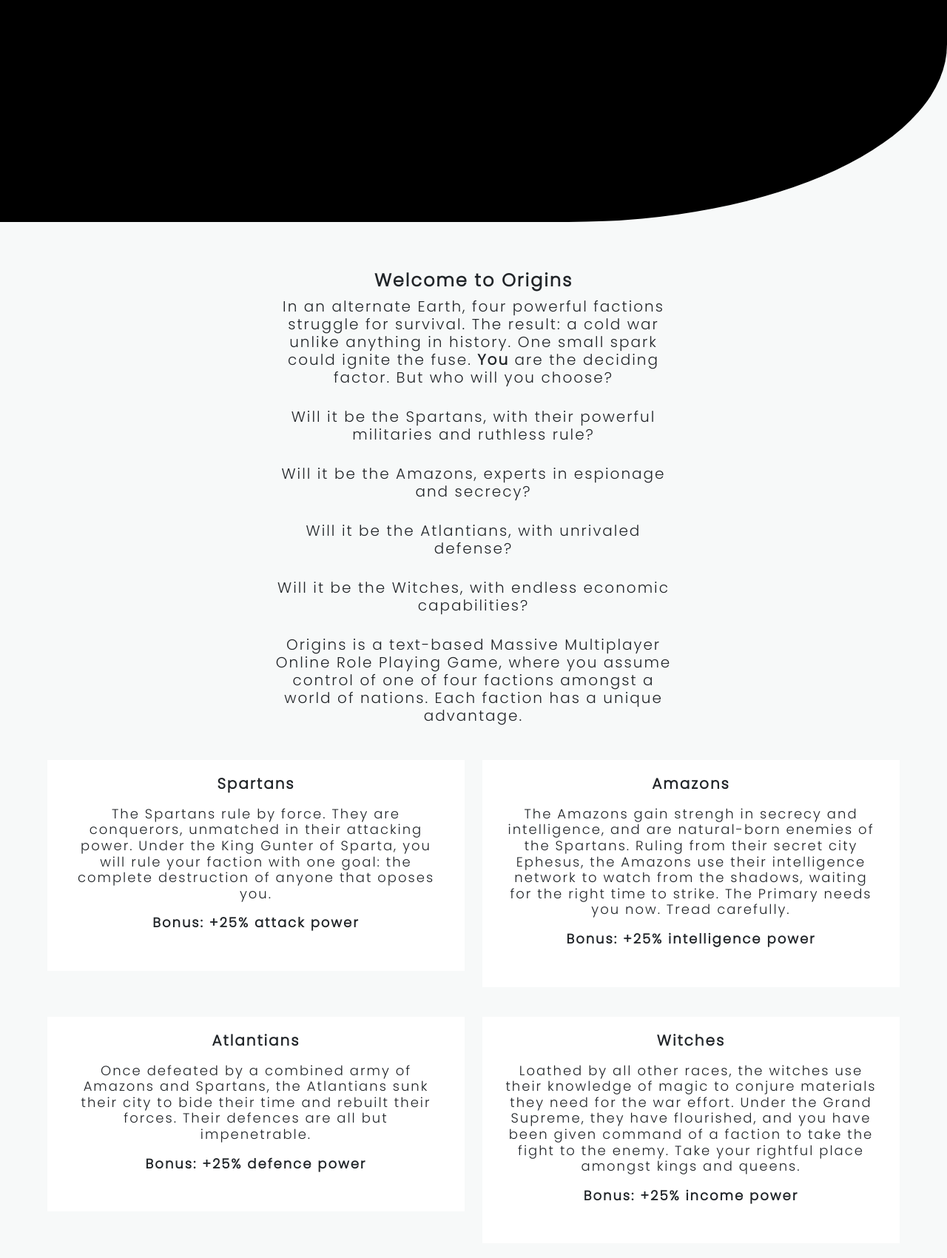
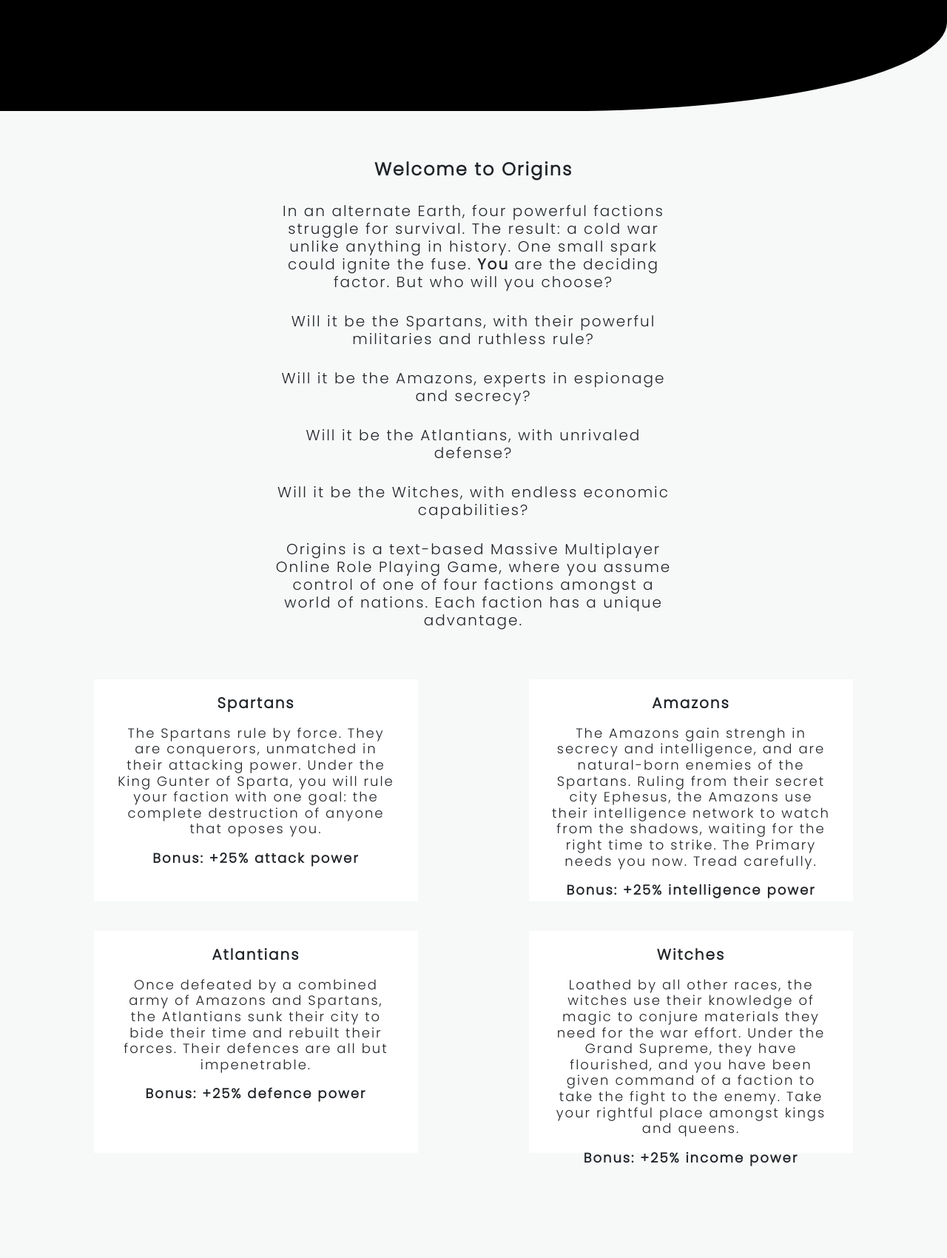
Before and after one commit to Dan-Matthews-23/origin, a Django app: page / in a window 1280 px wide. Shown: the part 115-1815 px from the top of the page at 74% size. After the commit the page ends 1691 px from the top, so only its background shows below. Run offline with Django 5.2, Linux system fonts and the light colour scheme; some libraries are stand-ins or nearby versions.

Commit message:
UPDATED index, css with new formatting

```diff
--- a/home/static/home/css/home.css
+++ b/home/static/home/css/home.css
@@ -18,17 +18,18 @@ body {
 }
 
 
-#who-we-are,
-#our-promise,
-#how-we-do-it,
-#how-it-works {
+#spartan,
+#amazon,
+#atlantian,
+#witches {
     background-color: white;
-    width: 50%;
+    width: 100%;
     padding: 50px;
+    height: 300px;
     border-style: solid;
-    border-width: thin;
+    border-width: thick;
     border-color: black;
-    border-radius: 50%;
+    border-radius: 0%;
 }
 
 .intoduction-row {
@@ -93,10 +94,10 @@ ol {
 
 @media screen and (max-width: 1900px) {
 
-    #who-we-are,
-    #our-promise,
-    #how-we-do-it,
-    #how-it-works {
+    #spartan,
+    #amazon,
+    #atlantian,
+    #witches {
         border-radius: 0%;
         border-style: none;
     }
@@ -104,32 +105,32 @@ ol {
 
 @media screen and (max-width: 1800px) {
 
-    #who-we-are,
-    #our-promise,
-    #how-we-do-it,
-    #how-it-works {
-        width: 60%;
+    #spartan,
+    #amazon,
+    #atlantian,
+    #witches {
+        width: 80%;
         padding: 45px;
     }
 }
 
 @media screen and (max-width: 1700px) {
 
-    #who-we-are,
-    #our-promise,
-    #how-we-do-it,
-    #how-it-works {
-        width: 70%;
+    #spartan,
+    #amazon,
+    #atlantian,
+    #witches {
+        width: 80%;
         padding: 40px;
     }
 }
 
 @media screen and (max-width: 1600px) {
 
-    #who-we-are,
-    #our-promise,
-    #how-we-do-it,
-    #how-it-works {
+    #spartan,
+    #amazon,
+    #atlantian,
+    #witches {
         width: 80%;
         padding: 35px;
     }
@@ -137,56 +138,58 @@ ol {
 
 @media screen and (max-width: 1500px) {
 
-    #who-we-are,
-    #our-promise,
-    #how-we-do-it,
-    #how-it-works {
-        width: 90%;
+    #spartan,
+    #amazon,
+    #atlantian,
+    #witches {
+        width: 80%;
         padding: 30px;
     }
 }
 
 @media screen and (max-width: 1400px) {
 
-    #who-we-are,
-    #our-promise,
-    #how-we-do-it,
-    #how-it-works {
-        width: 100%;
+    #spartan,
+    #amazon,
+    #atlantian,
+    #witches {
+        width: 80%;
         padding: 25px;
     }
 }
 
 @media screen and (max-width: 1300px) {
 
-    #who-we-are,
-    #our-promise,
-    #how-we-do-it,
-    #how-it-works {
-        width: 100%;
+    #spartan,
+    #amazon,
+    #atlantian,
+    #witches {
+        width: 80%;
         padding: 20px;
     }
 }
 
 @media screen and (max-width: 1200px) {
 
-    #who-we-are,
-    #our-promise,
-    #how-we-do-it,
-    #how-it-works {
-        width: 100%;
+    #spartan,
+    #amazon,
+    #atlantian,
+    #witches {
+        width: 80%;
         padding: 15px;
+        height: 250px;
     }
 }
 
 @media screen and (max-width: 1100px) {
 
-    #who-we-are,
-    #our-promise,
-    #how-we-do-it,
-    #how-it-works {
-        width: 100%;
+    #spartan,
+    #amazon,
+    #atlantian,
+    #witches {
+        width: 80%;
         padding: 10px;
+        height: 200px;
     }
 }
 
--- a/home/templates/home/index.html
+++ b/home/templates/home/index.html
@@ -14,6 +14,7 @@
                         <h1 class="bold">Welcome to Origins</h1>
                     </div>
                 </div>
+                <br>
                 <div class="row heading-row">
                     <div class="col ">
                         <h2>
@@ -52,10 +53,11 @@
             </div>
         </div>
     </div>
+
     <div class="row lg-padding">
-        <div class="col parent-col  ">
+        <div class="col col-12 col-sm-12 col-md-12 col-lg-12 col-xl-6 col-xxl-6 lg-padding ">
             <!--Who We are-->
-            <div class="container-fluid  with-border" id="who-we-are">
+            <div class="container-fluid lg-padding " id="spartan">
                 <div class="row heading-row">
                     <div class="col ">
                         <h2 class="bold">Spartans</h2>
@@ -79,8 +81,9 @@
                 </div>
             </div>
         </div>
-        <div class="col  ">
-            <div class="container-fluid  " id="our-promise">
+
+        <div class="col col-12 col-sm-12 col-md-12 col-lg-12 col-xl-6 col-xxl-6 lg-padding  ">
+            <div class="container-fluid lg-padding " id="amazon">
                 <div class="row heading-row">
                     <div class="col ">
                         <h2 class="bold">Amazons</h2>
@@ -105,11 +108,11 @@
                 </div>
             </div>
         </div>
-    </div>
-    <div class="row lg-padding">
-        <div class="col parent-col ">
+
+
+        <div class="col col-12 col-sm-12 col-md-12 col-lg-12 col-xl-6 col-xxl-6 lg-padding  ">
             <!--Who We are-->
-            <div class="container-fluid" id="how-we-do-it">
+            <div class="container-fluid lg-padding" id="atlantian">
                 <div class="row heading-row">
                     <div class="col ">
                         <h2 class="bold">Atlantians</h2>
@@ -120,7 +123,8 @@
                         <ul>
                             <li>
                                 <h3>
-                                    Once defeated by a combined army of Amazons and Spartans, the Atlantians sunk their
+                                    Once defeated by a combined army of Amazons and Spartans, the Atlantians sunk
+                                    their
                                     city to bide their time and rebuilt their forces. Their defences are all but
                                     impenetrable.
                                 </h3>
@@ -133,8 +137,10 @@
                 </div>
             </div>
         </div>
-        <div class="col ">
-            <div class="container-fluid  " id="how-it-works">
+
+
+        <div class="col col-12 col-sm-12 col-md-12 col-lg-12 col-xl-6 col-xxl-6 lg-padding  ">
+            <div class="container-fluid  lg-padding" id="witches">
                 <div class="row heading-row">
                     <div class="col ">
                         <h2 class="bold">Witches</h2>
@@ -147,7 +153,8 @@
                                 <h3>
                                     Loathed by all other races, the witches use their knowledge of magic to conjure
                                     materials they need for the war effort. Under the Grand Supreme, they have
-                                    flourished, and you have been given command of a faction to take the fight to the
+                                    flourished, and you have been given command of a faction to take the fight to
+                                    the
                                     enemy. Take your rightful place amongst kings and queens.
                                 </h3>
                             </li>
@@ -155,7 +162,6 @@
                                 <h3><strong>Bonus: +25% income power</strong></h3>
                             </li>
                         </ul>
-
                     </div>
                 </div>
             </div>
--- a/static/css/base.css
+++ b/static/css/base.css
@@ -507,11 +507,9 @@ div.sticky-element {
 .col-index-background-left {
 
     border-radius: 0% 0% 80% 00%;
-    height: 300px;
+    height: 150px;
     width: 100%;
-    background-position: center;
-    background-repeat: no-repeat;
-    background-size: cover;
+
 }
 
 .col-index-logo-left {
@@ -524,10 +522,10 @@ div.sticky-element {
 }
 
 .col-index-background-right {
-    height: 300px;
+    height: 150px;
     width: 90%;
     text-align: justify;
-    padding: 100px 150px 150px 150px;
+
 }
 
 .index-header {
```
Also changed, not shown: 1 other file.
